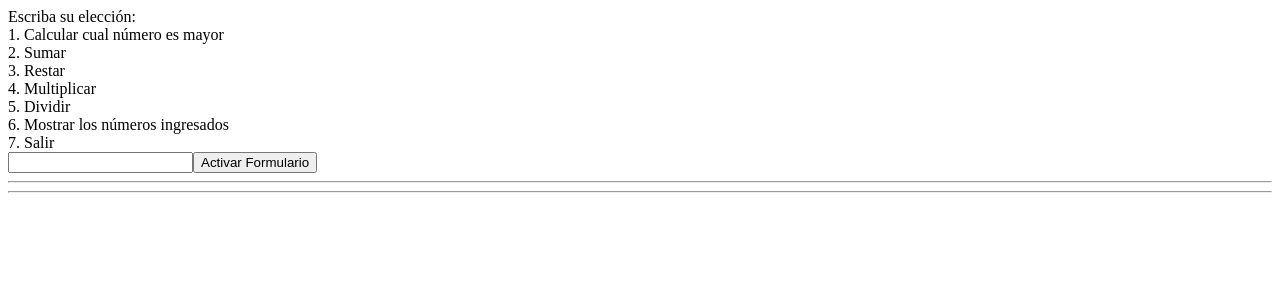
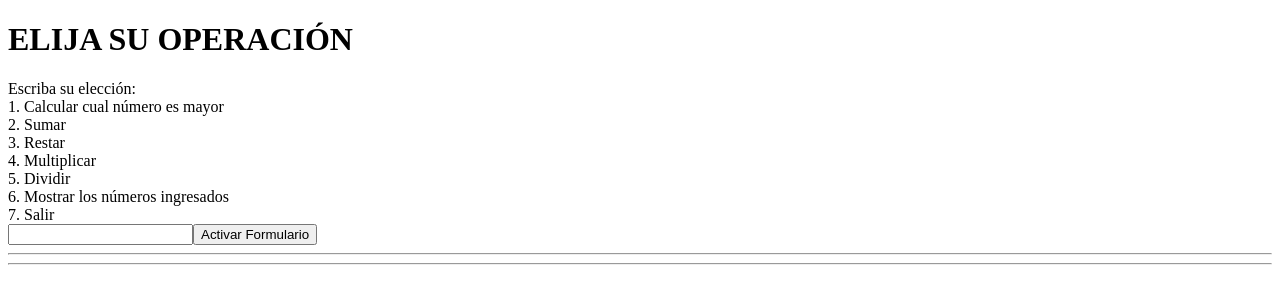
Before and after one commit to emorantesEdutecno/ProyectoMenuOpciones, a plain HTML site: page index.html in a window 1280 px wide. Drawn offline with Linux system fonts and the light colour scheme.

Commit message:
agregamos titulo al html

```diff
--- a/index.html
+++ b/index.html
@@ -8,6 +8,7 @@
     <link href="assets/css/styles.css" rel="stylesheet">
 </head>
 <body>
+    <h1>ELIJA SU OPERACIÓN</h1>
     <label for="cajaEleccion">Escriba su elección:<br>
         1. Calcular cual número es mayor<br>
         2. Sumar<br>
```
